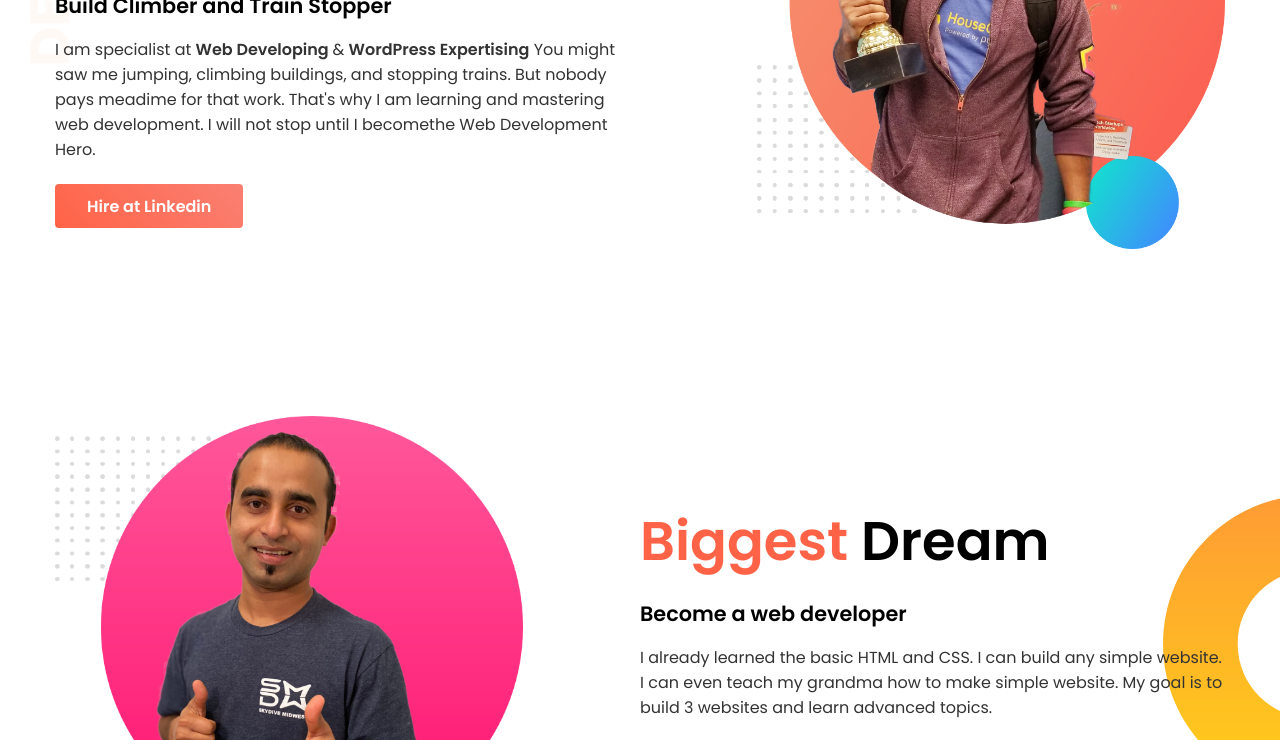
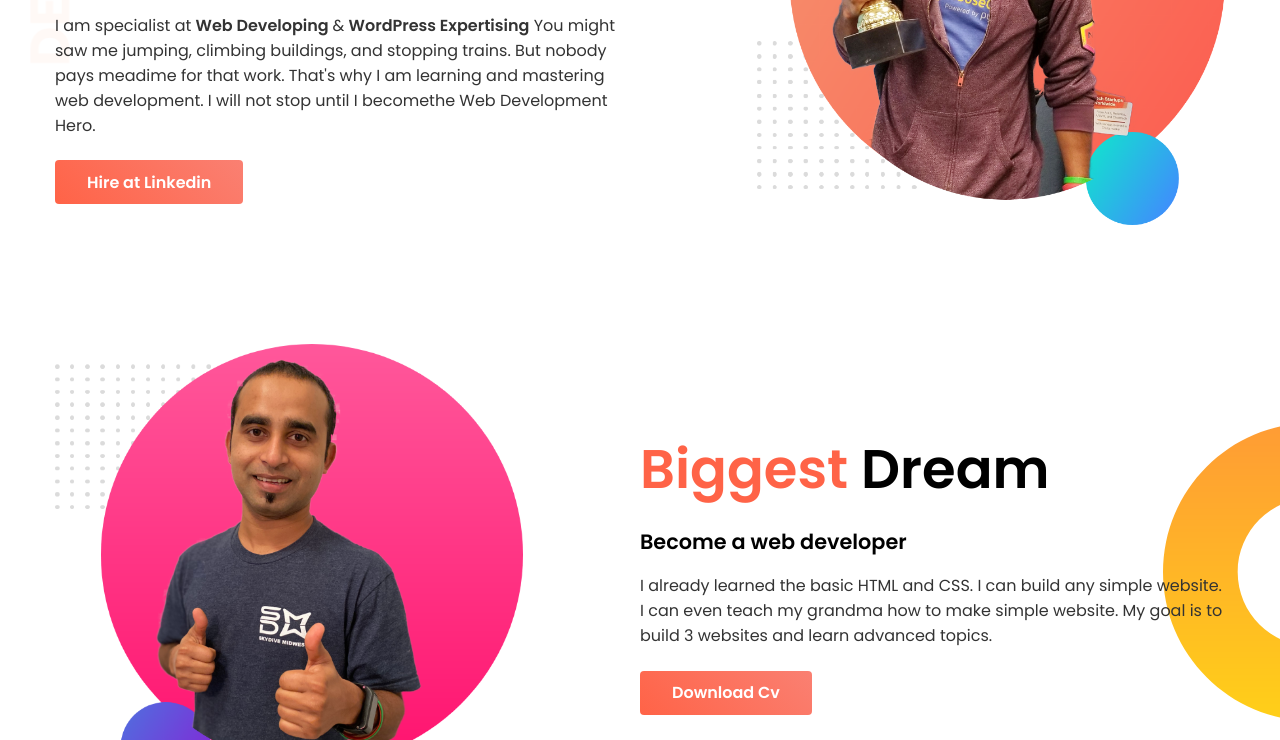
Before and after one commit to Ashik-Mahmud/developer-portfolio, a plain HTML site: page index.html in a window 1280 px wide. Shown: the part 296-1036 px from the top of the page. Drawn offline with Linux system fonts and the light colour scheme.

Commit message:
added some css style

```diff
--- a/public/css/style.css
+++ b/public/css/style.css
@@ -28,7 +28,7 @@ a {
 }
 
 section {
-    padding: 5rem 0rem;
+    padding: 3.5rem 0rem;
 }
 
 /* frequently using class  */
```
